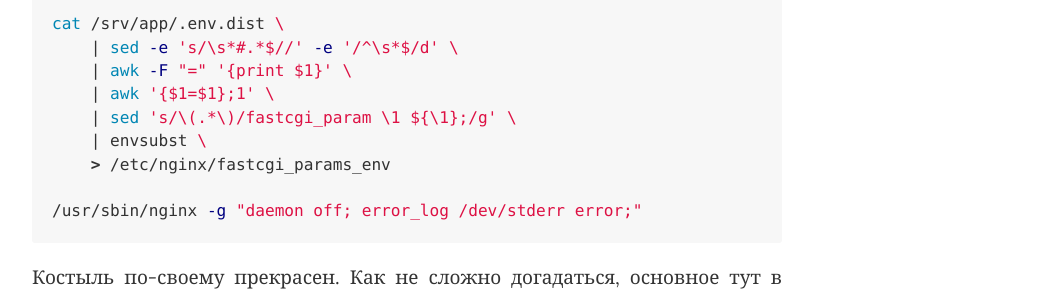
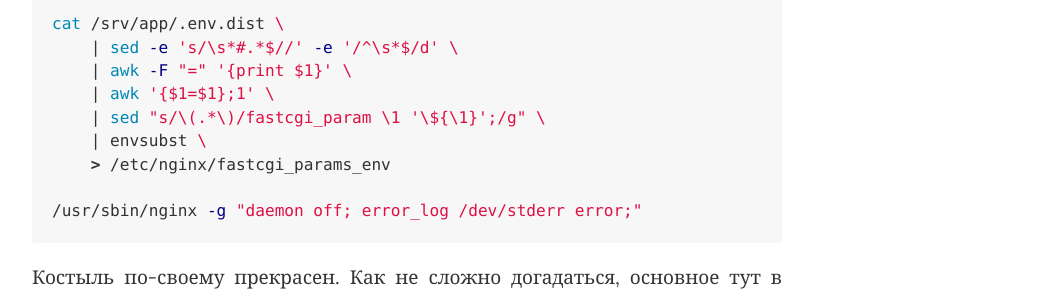
Before and after one commit to slowprog/slowprog.github.io, a Jekyll site: the page built from _posts/2018-12-09-swarm-nginx-env.md, in a window 1280 px wide and 900 px high, scrolled down 1254 px. Shown: the part 152-449 px from the top of the window, without its empty margins (233-1279 px from the left). Built offline with Jekyll 4.4.1, drawn with Linux system fonts in a browser that asks for light colours; comment, search, counter and statistics services are not loaded.

Commit message:
fix command

```diff
--- a/_posts/2018-12-09-swarm-nginx-env.md
+++ b/_posts/2018-12-09-swarm-nginx-env.md
@@ -33,7 +33,7 @@ cat /srv/app/.env.dist \
     | sed -e 's/\s*#.*$//' -e '/^\s*$/d' \
     | awk -F "=" '{print $1}' \
     | awk '{$1=$1};1' \
-    | sed 's/\(.*\)/fastcgi_param \1 ${\1};/g' \
+    | sed "s/\(.*\)/fastcgi_param \1 '\${\1}';/g" \
     | envsubst \
     > /etc/nginx/fastcgi_params_env
 
```
